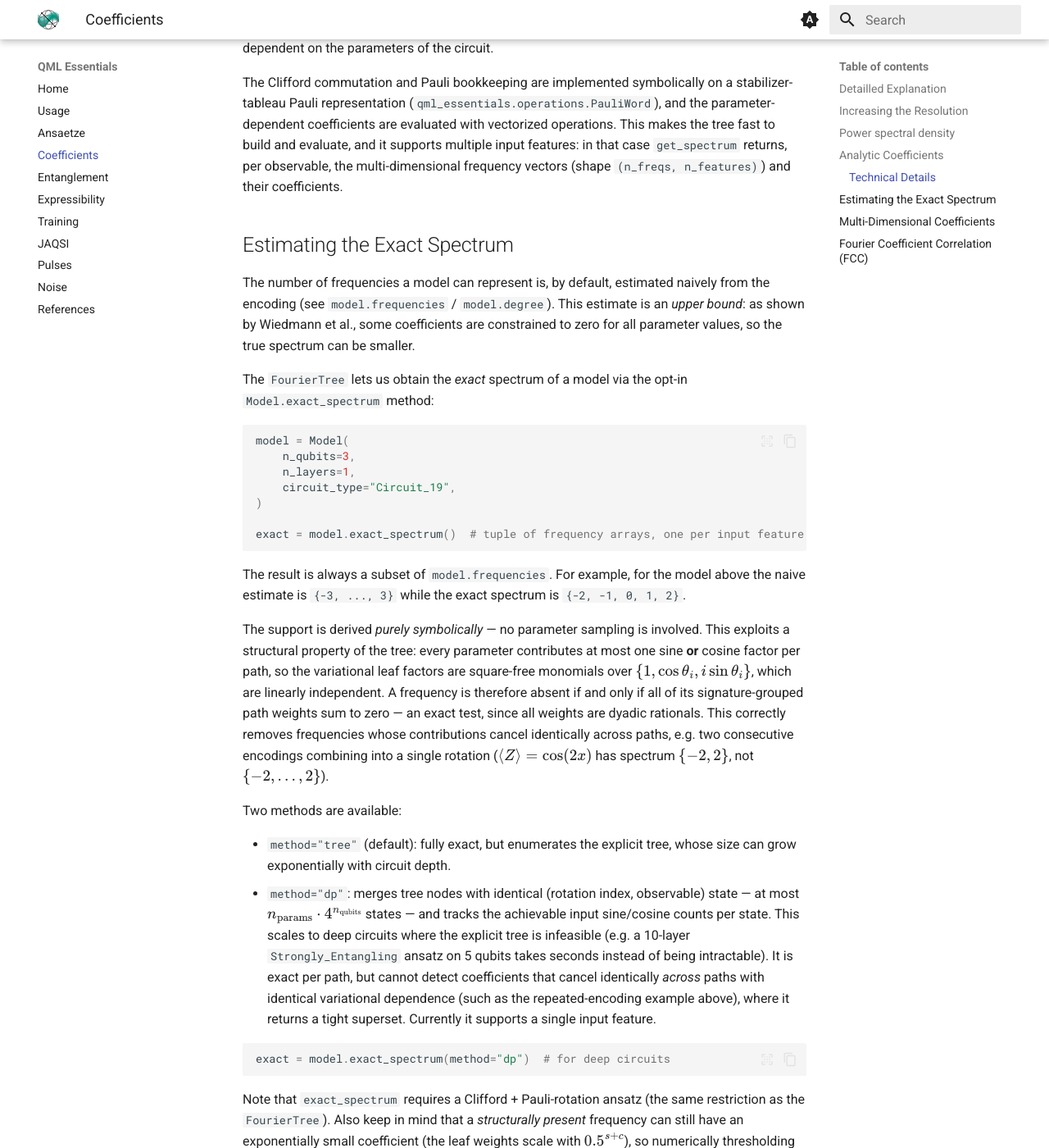
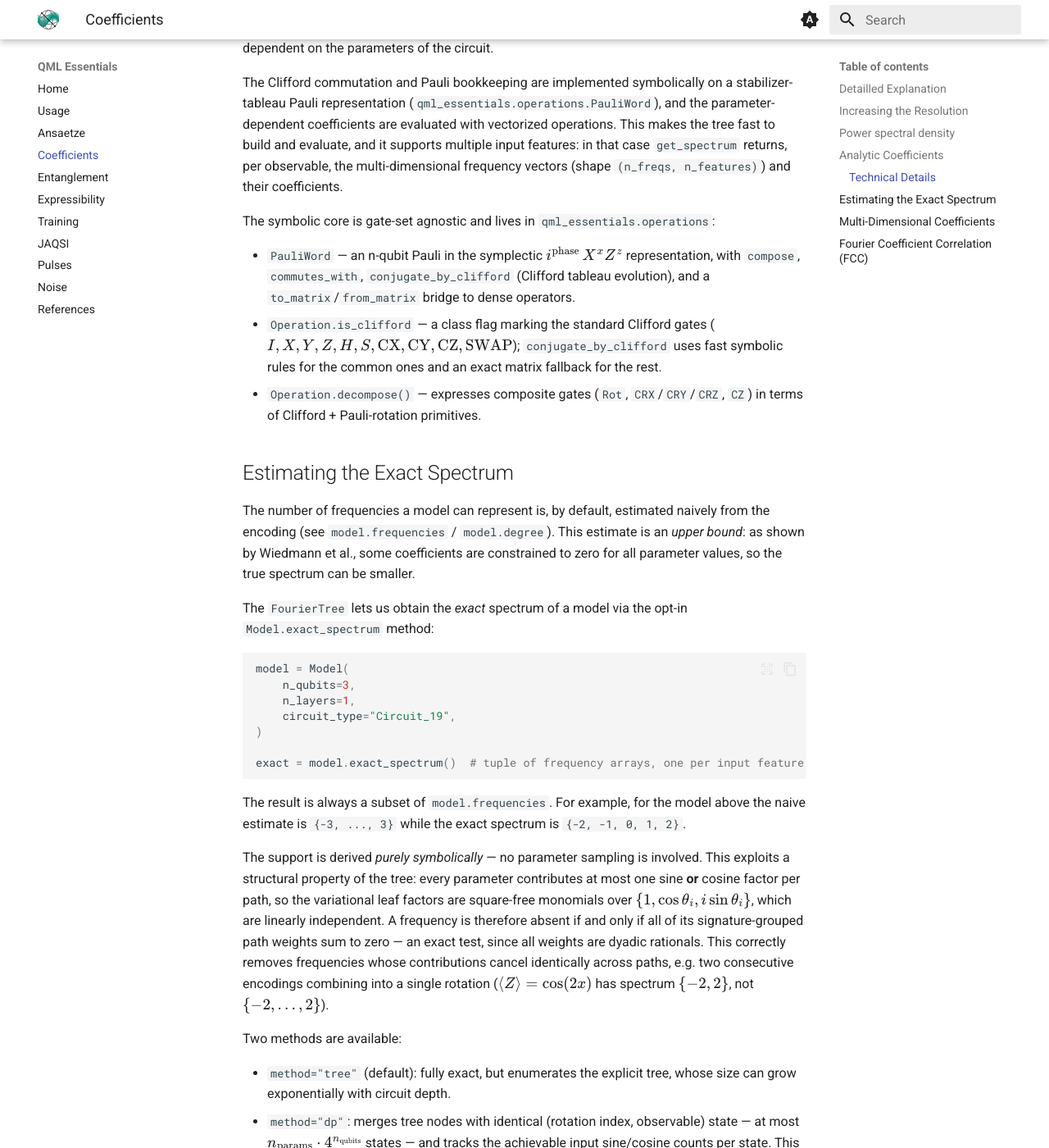
Before and after one commit to cirKITers/qml-essentials, an MkDocs documentation site: the page built from docs/coefficients.md, in a window 1280 px wide and 1400 px high, scrolled down 5985 px. Shown: the whole window at 82% size. Built offline with MkDocs 1.6.1 and Material for MkDocs 9.7.7, drawn with Linux system fonts in a browser that asks for light colours; emoji names are drawn with the system emoji font; some of the changed text lies outside the part shown.

Commit message:
updated docs
Signed-off-by: Melvin Strobl <lc3267@kit.edu>

```diff
--- a/docs/coefficients.md
+++ b/docs/coefficients.md
@@ -160,6 +160,12 @@ The main idea is then to split each Pauli rotation into sine and cosine product
 The Clifford commutation and Pauli bookkeeping are implemented symbolically on a stabilizer-tableau Pauli representation (`qml_essentials.operations.PauliWord`), and the parameter-dependent coefficients are evaluated with vectorized operations.
 This makes the tree fast to build and evaluate, and it supports multiple input features: in that case `get_spectrum` returns, per observable, the multi-dimensional frequency vectors (shape `(n_freqs, n_features)`) and their coefficients.
 
+The symbolic core is gate-set agnostic and lives in `qml_essentials.operations`:
+
+- `PauliWord` — an n-qubit Pauli in the symplectic $i^{\text{phase}}\,X^x Z^z$ representation, with `compose`, `commutes_with`, `conjugate_by_clifford` (Clifford tableau evolution), and a `to_matrix`/`from_matrix` bridge to dense operators.
+- `Operation.is_clifford` — a class flag marking the standard Clifford gates ($I, X, Y, Z, H, S, \text{CX}, \text{CY}, \text{CZ}, \text{SWAP}$); `conjugate_by_clifford` uses fast symbolic rules for the common ones and an exact matrix fallback for the rest.
+- `Operation.decompose()` — expresses composite gates (`Rot`, `CRX`/`CRY`/`CRZ`, `CZ`) in terms of Clifford + Pauli-rotation primitives.
+
 ## Estimating the Exact Spectrum
 
 The number of frequencies a model can represent is, by default, estimated naively from the encoding (see `model.frequencies` / `model.degree`).
```
